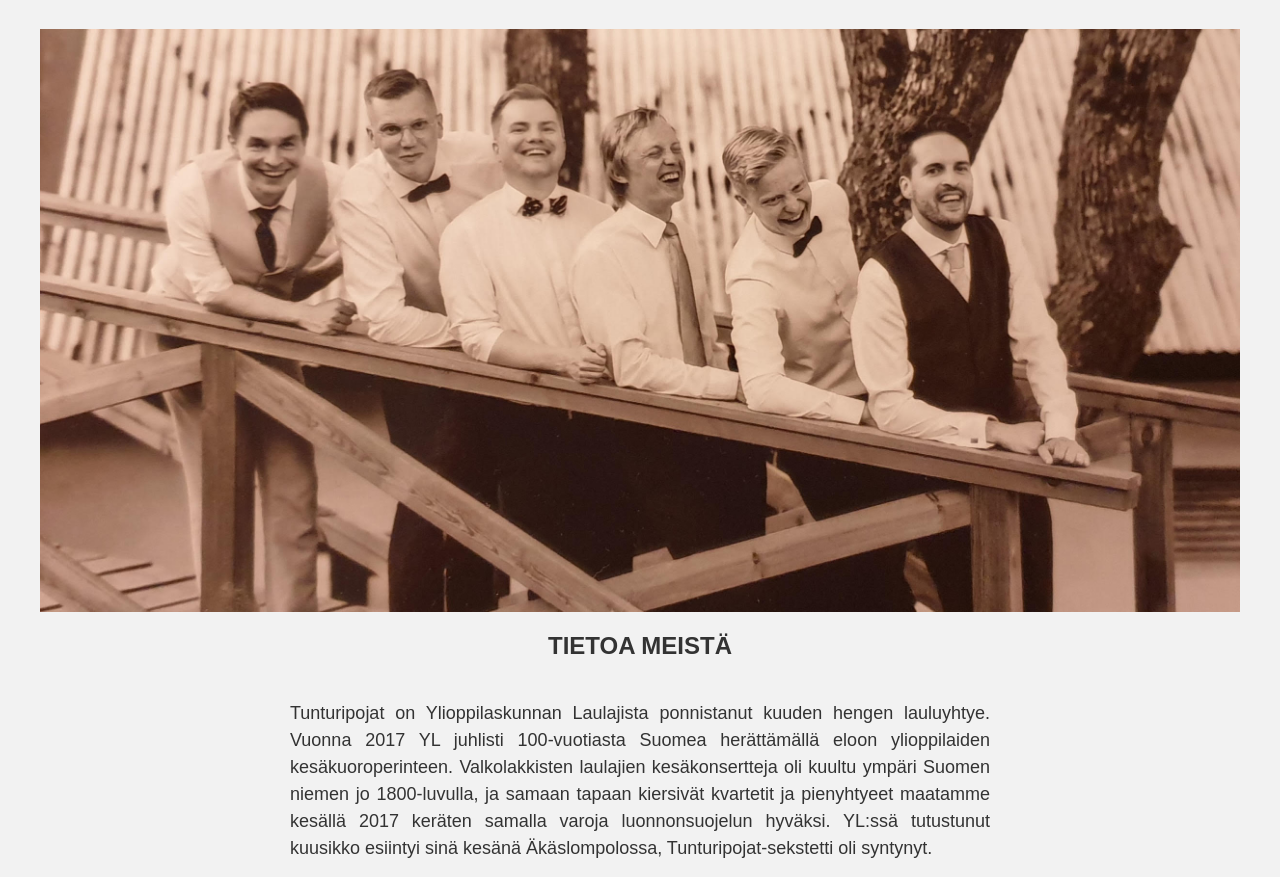
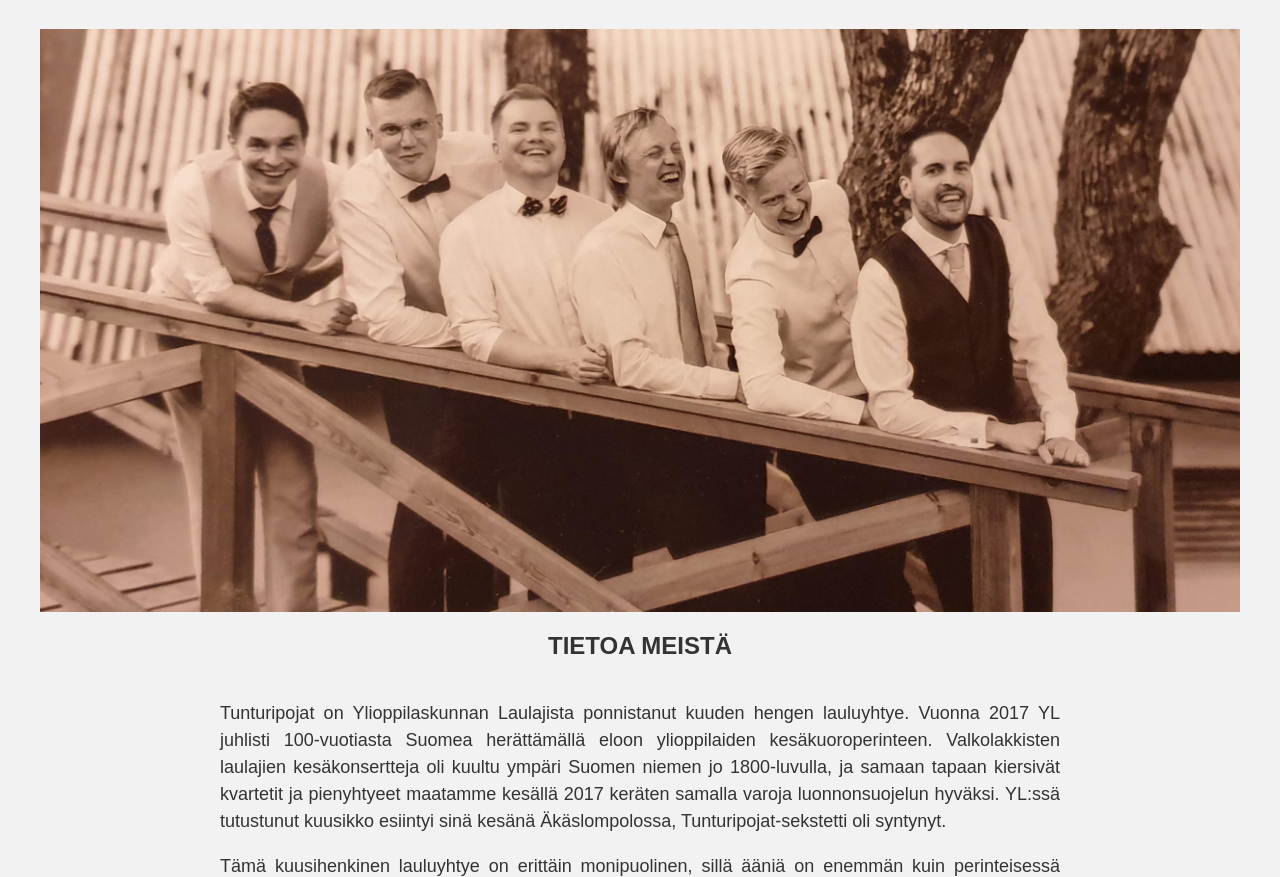
Before and after one commit to postiroskat/postiroskat.github.io, a plain HTML site: page index.html in a window 1280 px wide. Shown: the part 73-950 px from the top of the page. Drawn offline with Linux system fonts and the light colour scheme.

Commit message:
Update index.html

```diff
--- a/index.html
+++ b/index.html
@@ -109,8 +109,8 @@ h2 {
 section p {
   font-size: 18px;
   line-height: 1.5;
-  margin-right: 250px;
-  margin-left: 250px;
+  margin-right: 15%;
+  margin-left: 15%;
 }
 
 .member-list {
@@ -238,7 +238,7 @@ footer p {
                 </div>
                 </section>
                 <section id="contact">
-                <h2>Ota yhteyttä</h2>
+                <h2>Ota yhteyttä!</h2>
                 <p>Haluatko juhliisi unohtumattoman musiikkielämyksen? Tunturipojat tarjoaa ammattitaidolla toteutetut esiintymiset merkkipäiville, häihin, hautajaisiin ja muihin tilaisuuksiin. Toteutamme ohjelmistomme toiveidesi mukaan ja tuomme juhlaasi ikimuistoisen tunnelman. Ota yhteyttä ja tilaa Tunturipojat keikalle!</p>
                 <p>Lähetä meille sähköpostia osoitteeseen <a href="mailto:tunturipojat@example.com">tunturipojat@example.com</a> </p>
                 <p>Seuraa meitä myös Instagramissa:</p>
```
